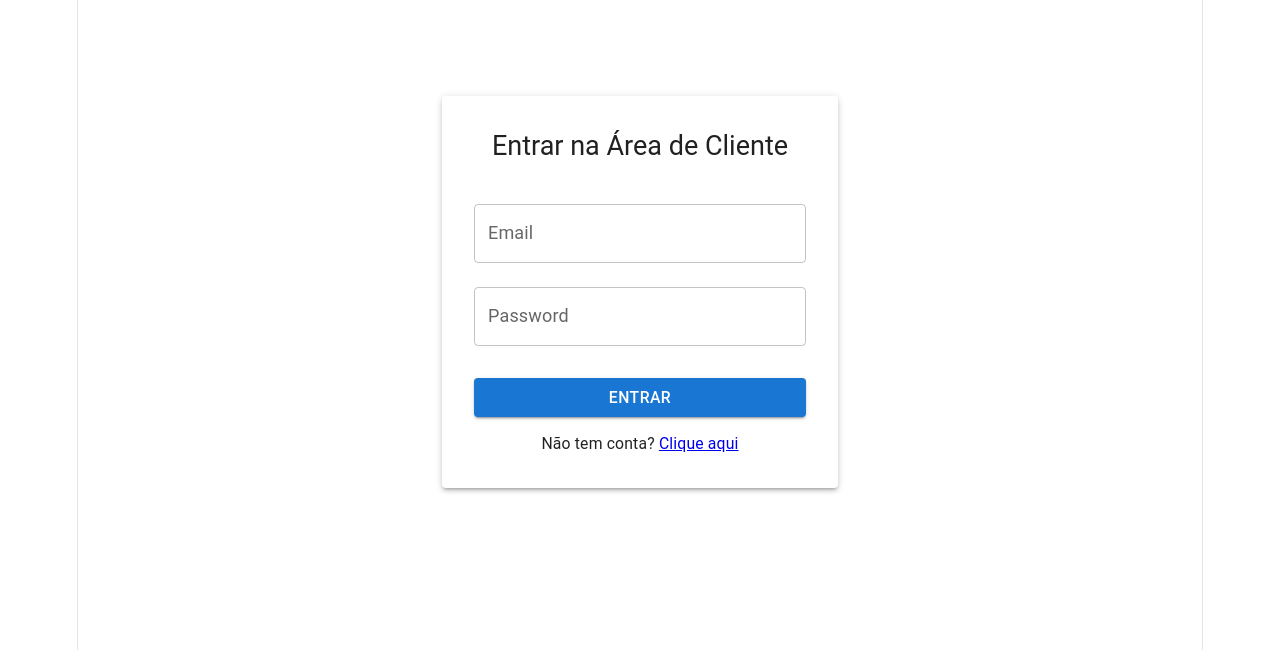
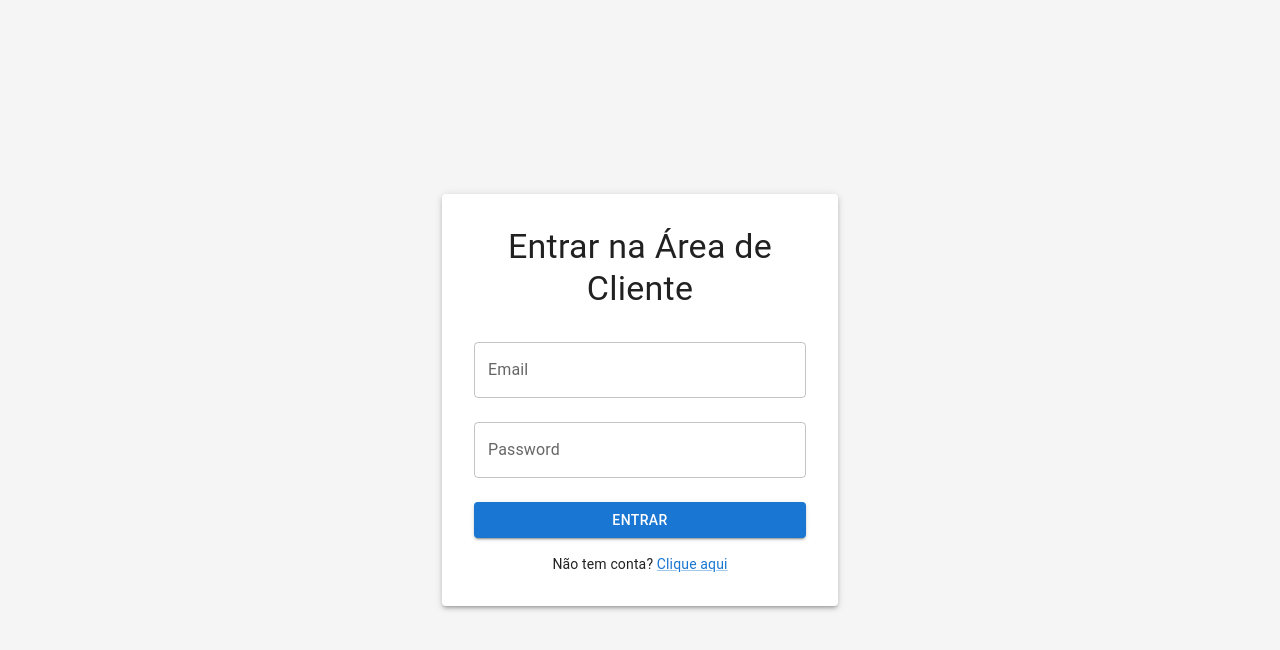
Before and after one commit to guilhermefolhas/projeto, a React app in the folder frontend/: page / in a window 1280 px wide. Shown: the top 650 px of the page. Built offline with nearby package versions, Linux system fonts and the light colour scheme; the HTML template or start-up script is replaced by a standard one.

Commit message:
atualizar projeto frontend

```diff
--- /dev/null
+++ b/frontend/src/App.css
@@ -0,0 +1,6 @@
+#root {
+  width: 100%;
+  min-height: 100vh;
+  margin: 0;
+  padding: 0;
+}
--- a/frontend/src/App.jsx
+++ b/frontend/src/App.jsx
@@ -3,17 +3,36 @@ import { Routes, Route } from "react-router-dom";
 import LoginUI from "./components/Login/LoginUI";
 import RegisterUI from "./components/Register/RegisterUI";
 import Home from "./components/Home/Home";
+import Jogos from "./components/Jogos/Jogos";
+import JogoDetalhes from "./components/JogoDetalhes/JogoDetalhes";
+import MeusBilhetes from "./components/MeusBilhetes/MeusBilhetes";
+import Admin from "./components/Admin/Admin";
+import PageNotFound from "./components/PageNotFound/PageNotFound";
+
 import Layout from "./pages/index";
 
 function App() {
   return (
     <Routes>
+      {/* Sem Navbar */}
       <Route path="/" element={<LoginUI />} />
       <Route path="/register" element={<RegisterUI />} />
 
+      {/* Com Navbar */}
       <Route element={<Layout />}>
         <Route path="/home" element={<Home />} />
+
+        <Route path="/jogos">
+          <Route index element={<Jogos />} />
+          <Route path=":id" element={<JogoDetalhes />} />
+        </Route>
+
+        <Route path="/meus-bilhetes" element={<MeusBilhetes />} />
+        <Route path="/admin" element={<Admin />} />
       </Route>
+
+      {/* Página não encontrada */}
+      <Route path="*" element={<PageNotFound />} />
     </Routes>
   );
 }
--- a/frontend/src/components/Login/LoginUI.jsx
+++ b/frontend/src/components/Login/LoginUI.jsx
@@ -1,66 +1,72 @@
-import { useState } from "react";
-import { Link } from "react-router-dom";
+import React from "react";
 import {
-  Box,
-  Button,
   Container,
   Paper,
+  Typography,
   TextField,
-  Typography,
+  Button,
+  Box,
+  Link,
 } from "@mui/material";
+import { Link as RouterLink } from "react-router-dom";
 
-function LoginUI() {
-  const [email, setEmail] = useState("");
-  const [password, setPassword] = useState("");
-
-  const handleSubmit = (e) => {
-    e.preventDefault();
-    console.log({ email, password });
-  };
-
+const LoginUI = () => {
   return (
-    <Container maxWidth="xs">
-      <Paper elevation={3} sx={{ mt: 12, p: 4, textAlign: "center" }}>
-        <Typography variant="h5" fontWeight="bold" gutterBottom>
+    <Container
+      maxWidth="xs"
+      sx={{
+        minHeight: "100vh",
+        display: "flex",
+        alignItems: "center",
+        justifyContent: "center",
+      }}
+    >
+      <Paper
+        elevation={3}
+        sx={{
+          p: 4,
+          width: "100%",
+          textAlign: "center",
+        }}
+      >
+        <Typography variant="h4" gutterBottom>
           Entrar na Área de Cliente
         </Typography>
 
-        <Box component="form" onSubmit={handleSubmit} sx={{ mt: 3 }}>
+        <Box component="form" sx={{ mt: 2 }}>
           <TextField
             fullWidth
             label="Email"
-            placeholder="nome@exemplo.com"
             margin="normal"
-            value={email}
-            onChange={(e) => setEmail(e.target.value)}
+            variant="outlined"
           />
 
           <TextField
             fullWidth
             label="Password"
-            placeholder="Sua password"
             type="password"
             margin="normal"
-            value={password}
-            onChange={(e) => setPassword(e.target.value)}
+            variant="outlined"
           />
 
           <Button
             fullWidth
             variant="contained"
-            type="submit"
-            sx={{ mt: 3, mb: 2 }}
+            sx={{ mt: 2, mb: 2 }}
           >
-            Entrar
+            ENTRAR
           </Button>
 
           <Typography variant="body2">
-            Não tem conta? <Link to="/register">Clique aqui</Link>
+            Não tem conta?{" "}
+            <Link component={RouterLink} to="/register">
+              Clique aqui
+            </Link>
           </Typography>
         </Box>
       </Paper>
     </Container>
   );
-}
+};
 
 export default LoginUI;
--- a/frontend/src/components/Navbar/Navbar.jsx
+++ b/frontend/src/components/Navbar/Navbar.jsx
@@ -1,14 +1,67 @@
 import { Link } from "react-router-dom";
+import {
+  AppBar,
+  Toolbar,
+  Typography,
+  Button,
+  Box,
+  Avatar,
+} from "@mui/material";
 
 function Navbar() {
   return (
-    <nav>
-      <Link to="/home">Home</Link> |{" "}
-      <Link to="/jogos">Jogos</Link> |{" "}
-      <Link to="/meus-bilhetes">Meus Bilhetes</Link> |{" "}
-      <Link to="/admin">Admin</Link> |{" "}
-      <Link to="/">Logout</Link>
-    </nav>
+    <AppBar position="static" sx={{ backgroundColor: "#102027" }}>
+      <Toolbar
+        sx={{
+          minHeight: 80,
+          py: 1,
+        }}
+      >
+        {/* Logo */}
+        <Typography variant="h6" sx={{ mr: 4, fontWeight: "bold" }}>
+          Bilheteira
+        </Typography>
+
+        {/* Menu centrado com mais espaço entre os botões */}
+        <Box
+          sx={{
+            flexGrow: 1,
+            display: "flex",
+            justifyContent: "center",
+            gap: 5,
+          }}
+        >
+          <Button color="inherit" component={Link} to="/home">
+            Início
+          </Button>
+
+          <Button color="inherit" component={Link} to="/jogos">
+            Jogos
+          </Button>
+
+          <Button color="inherit" component={Link} to="/meus-bilhetes">
+            Meus Bilhetes
+          </Button>
+
+          <Button color="inherit" component={Link} to="/admin">
+            Admin
+          </Button>
+        </Box>
+
+        {/* Utilizador e botão sair */}
+        <Avatar sx={{ bgcolor: "#1976d2", mr: 2 }}>G</Avatar>
+
+        <Button
+          variant="contained"
+          color="error"
+          size="small"
+          component={Link}
+          to="/"
+        >
+          Sair
+        </Button>
+      </Toolbar>
+    </AppBar>
   );
 }
 
--- a/frontend/src/components/Register/RegisterUI.jsx
+++ b/frontend/src/components/Register/RegisterUI.jsx
@@ -1,77 +1,73 @@
-import { useState } from "react";
-import { Link } from "react-router-dom";
+import React from "react";
 import {
-  Box,
-  Button,
   Container,
   Paper,
+  Typography,
   TextField,
-  Typography,
+  Button,
+  Box,
+  Link,
 } from "@mui/material";
+import { Link as RouterLink } from "react-router-dom";
 
-function RegisterUI() {
-  const [username, setUsername] = useState("");
-  const [email, setEmail] = useState("");
-  const [password, setPassword] = useState("");
-
-  const handleSubmit = (e) => {
-    e.preventDefault();
-    console.log({ username, email, password });
-  };
-
+const RegisterUI = () => {
   return (
-    <Container maxWidth="xs">
-      <Paper elevation={3} sx={{ mt: 12, p: 4, textAlign: "center" }}>
-        <Typography variant="h5" fontWeight="bold" gutterBottom>
+    <Container
+      maxWidth="xs"
+      sx={{
+        minHeight: "100vh",
+        display: "flex",
+        alignItems: "center",
+        justifyContent: "center",
+      }}
+    >
+      <Paper
+        elevation={3}
+        sx={{
+          p: 4,
+          width: "100%",
+          textAlign: "center",
+        }}
+      >
+        <Typography variant="h4" gutterBottom>
           Criar Conta de Cliente
         </Typography>
 
-        <Box component="form" onSubmit={handleSubmit} sx={{ mt: 3 }}>
-          <TextField
-            fullWidth
-            label="Username"
-            placeholder="Escolha um nome de utilizador"
-            margin="normal"
-            value={username}
-            onChange={(e) => setUsername(e.target.value)}
-          />
-
+        <Box component="form" sx={{ mt: 2 }}>
           <TextField
             fullWidth
             label="Email"
-            placeholder="nome@exemplo.com"
             margin="normal"
-            value={email}
-            onChange={(e) => setEmail(e.target.value)}
+            variant="outlined"
           />
 
           <TextField
             fullWidth
             label="Password"
-            placeholder="Sua password"
             type="password"
             margin="normal"
-            value={password}
-            onChange={(e) => setPassword(e.target.value)}
+            variant="outlined"
           />
 
           <Button
             fullWidth
             variant="contained"
             color="success"
-            type="submit"
-            sx={{ mt: 3, mb: 2 }}
+            sx={{ mt: 2, mb: 2 }}
           >
-            Registar
+            REGISTAR
           </Button>
 
           <Typography variant="body2">
-            Já tem conta? <Link to="/">Entre aqui</Link>
+            Já tem conta?{" "}
+            <Link component={RouterLink} to="/">
+              Entre aqui
+            </Link>
           </Typography>
         </Box>
       </Paper>
     </Container>
   );
-}
+};
 
 export default RegisterUI;
--- a/frontend/src/index.css
+++ b/frontend/src/index.css
@@ -1,111 +1,17 @@
-:root {
-  --text: #6b6375;
-  --text-h: #08060d;
-  --bg: #fff;
-  --border: #e5e4e7;
-  --code-bg: #f4f3ec;
-  --accent: #aa3bff;
-  --accent-bg: rgba(170, 59, 255, 0.1);
-  --accent-border: rgba(170, 59, 255, 0.5);
-  --social-bg: rgba(244, 243, 236, 0.5);
-  --shadow:
-    rgba(0, 0, 0, 0.1) 0 10px 15px -3px, rgba(0, 0, 0, 0.05) 0 4px 6px -2px;
-
-  --sans: system-ui, 'Segoe UI', Roboto, sans-serif;
-  --heading: system-ui, 'Segoe UI', Roboto, sans-serif;
-  --mono: ui-monospace, Consolas, monospace;
-
-  font: 18px/145% var(--sans);
-  letter-spacing: 0.18px;
-  color-scheme: light dark;
-  color: var(--text);
-  background: var(--bg);
-  font-synthesis: none;
-  text-rendering: optimizeLegibility;
-  -webkit-font-smoothing: antialiased;
-  -moz-osx-font-smoothing: grayscale;
-
-  @media (max-width: 1024px) {
-    font-size: 16px;
-  }
+* {
+  box-sizing: border-box;
 }
 
-@media (prefers-color-scheme: dark) {
-  :root {
-    --text: #9ca3af;
-    --text-h: #f3f4f6;
-    --bg: #16171d;
-    --border: #2e303a;
-    --code-bg: #1f2028;
-    --accent: #c084fc;
-    --accent-bg: rgba(192, 132, 252, 0.15);
-    --accent-border: rgba(192, 132, 252, 0.5);
-    --social-bg: rgba(47, 48, 58, 0.5);
-    --shadow:
-      rgba(0, 0, 0, 0.4) 0 10px 15px -3px, rgba(0, 0, 0, 0.25) 0 4px 6px -2px;
-  }
-
-  #social .button-icon {
-    filter: invert(1) brightness(2);
-  }
+html,
+body,
+#root {
+  margin: 0;
+  padding: 0;
+  width: 100%;
+  min-height: 100vh;
 }
 
 body {
-  margin: 0;
+  font-family: Arial, Helvetica, sans-serif;
+  background-color: #f5f5f5;
 }
-
-#root {
-  width: 1126px;
-  max-width: 100%;
-  margin: 0 auto;
-  text-align: center;
-  border-inline: 1px solid var(--border);
-  min-height: 100svh;
-  display: flex;
-  flex-direction: column;
-  box-sizing: border-box;
-}
-
-h1,
-h2 {
-  font-family: var(--heading);
-  font-weight: 500;
-  color: var(--text-h);
-}
-
-h1 {
-  font-size: 56px;
-  letter-spacing: -1.68px;
-  margin: 32px 0;
-  @media (max-width: 1024px) {
-    font-size: 36px;
-    margin: 20px 0;
-  }
-}
-h2 {
-  font-size: 24px;
-  line-height: 118%;
-  letter-spacing: -0.24px;
-  margin: 0 0 8px;
-  @media (max-width: 1024px) {
-    font-size: 20px;
-  }
-}
-p {
-  margin: 0;
-}
-
-code,
-.counter {
-  font-family: var(--mono);
-  display: inline-flex;
-  border-radius: 4px;
-  color: var(--text-h);
-}
-
-code {
-  font-size: 15px;
-  line-height: 135%;
-  padding: 4px 8px;
-  background: var(--code-bg);
-}
--- a/frontend/src/pages/index.jsx
+++ b/frontend/src/pages/index.jsx
@@ -5,7 +5,9 @@ function Layout() {
   return (
     <>
       <Navbar />
-      <Outlet />
+      <main>
+        <Outlet />
+      </main>
     </>
   );
 }
```
